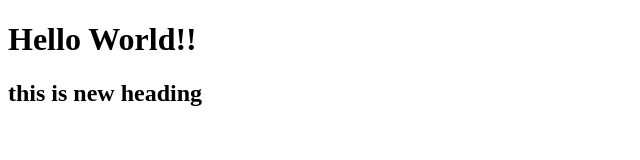
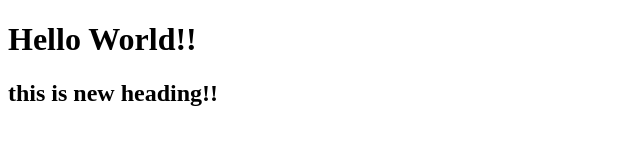
Before and after one commit to learnwithmeeee/index, a plain HTML site: page index.html in a window 1280 px wide. Shown: the full height of the page, 0-640 px from the left. Drawn offline with Linux system fonts and the light colour scheme.

Commit message:
Update index.html
add ! sign in h2 tag

```diff
--- a/index.html
+++ b/index.html
@@ -8,6 +8,6 @@
 </head>
 <body>
     <h1>Hello World!!</h1>
-    <h2>this is new heading</h2>
+    <h2>this is new heading!!</h2>
 </body>
 </html>
```
